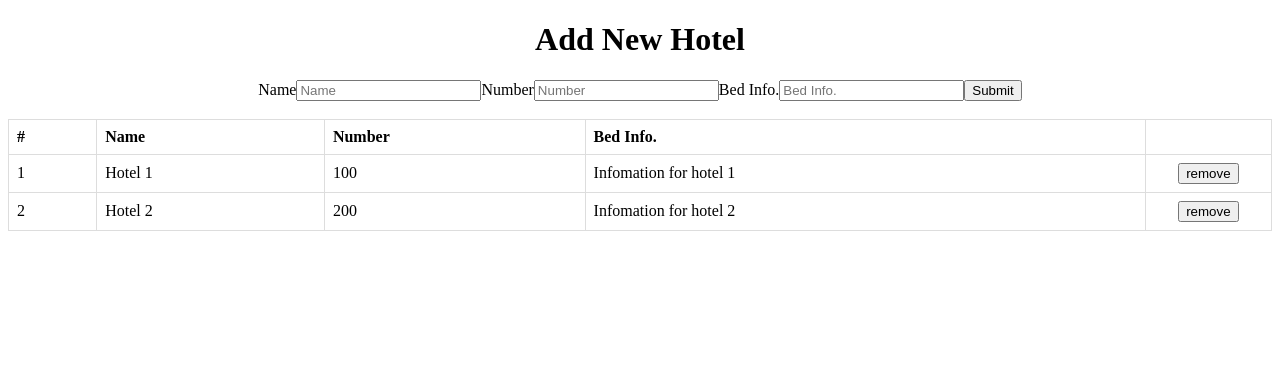
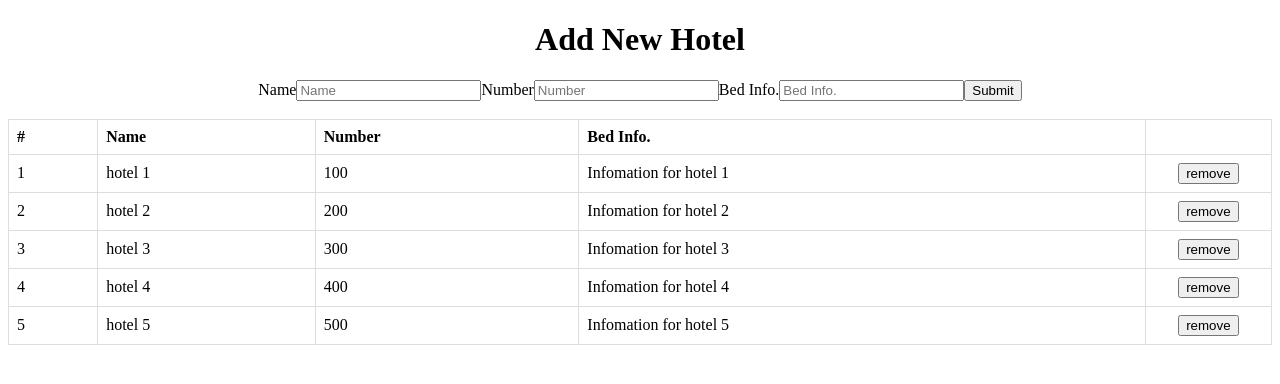
Before and after one commit to rikikun/ui-hotel-chiangmai, an Angular app: page / in a window 1280 px wide. Shown: the top 384 px of the page. Built offline with nearby package versions, Linux system fonts and the light colour scheme.

Commit message:
Change displaying a list with mock data

```diff
--- a/src/app/app.component.html
+++ b/src/app/app.component.html
@@ -24,20 +24,11 @@
       <th>Bed Info.</th>
       <th></th>
     </tr>
-    <tr>
-      <td>1</td>
-      <td>Hotel 1</td>
-      <td>100</td>
-      <td>Infomation for hotel 1</td>
-      <td class="remove">
-        <button>remove</button>
-      </td>
-    </tr>
-    <tr>
-      <td>2</td>
-      <td>Hotel 2</td>
-      <td>200</td>
-      <td>Infomation for hotel 2</td>
+    <tr *ngFor="let hotel of hotels; let i=index">
+      <td>{{i+1}}</td>
+      <td>{{hotel?.name}}</td>
+      <td>{{hotel?.number}}</td>
+      <td>{{hotel.bedInfo}}</td>
       <td class="remove">
         <button>remove</button>
       </td>
--- a/src/app/app.component.ts
+++ b/src/app/app.component.ts
@@ -1,10 +1,15 @@
-import { Component } from '@angular/core';
+import { Component, OnInit } from '@angular/core';
+import { HOTELS } from './mock-hotel';
 
 @Component({
   selector: 'app-root',
   templateUrl: './app.component.html',
   styleUrls: ['./app.component.css']
 })
-export class AppComponent {
-  title = 'app';
+export class AppComponent implements OnInit{
+
+  hotels = HOTELS;
+
+  ngOnInit() {
+  }
 }
--- /dev/null
+++ b/src/app/entity/hotel.ts
@@ -0,0 +1,5 @@
+export class Hotel {
+    name: string;
+    number: number;
+    bedInfo: string;
+}
--- /dev/null
+++ b/src/app/mock-hotel.ts
@@ -0,0 +1,9 @@
+import { Hotel } from './entity/hotel';
+
+export const HOTELS: Hotel[] = [
+    { name: 'hotel 1', number: 100, bedInfo: 'Infomation for hotel 1'},
+    { name: 'hotel 2', number: 200, bedInfo: 'Infomation for hotel 2'},
+    { name: 'hotel 3', number: 300, bedInfo: 'Infomation for hotel 3'},
+    { name: 'hotel 4', number: 400, bedInfo: 'Infomation for hotel 4'},
+    { name: 'hotel 5', number: 500, bedInfo: 'Infomation for hotel 5'},
+]
```
